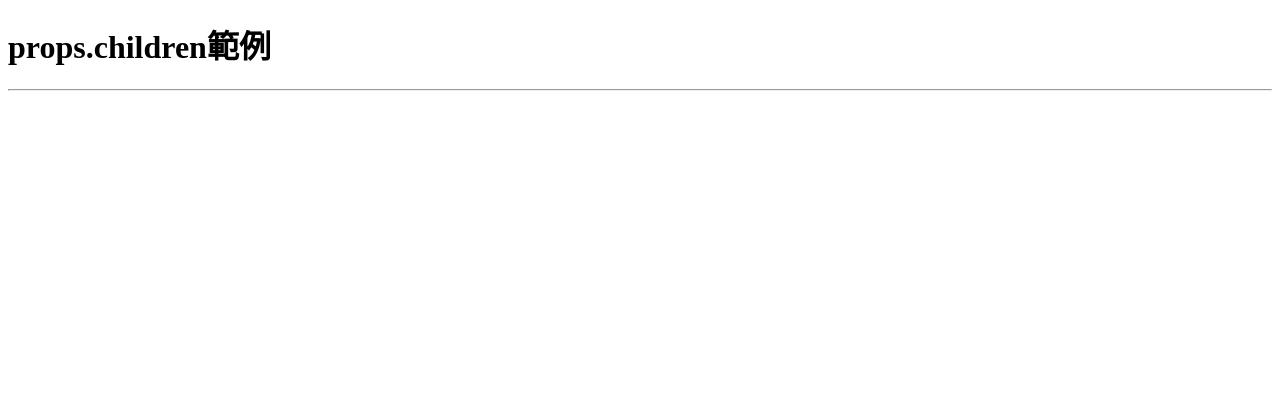
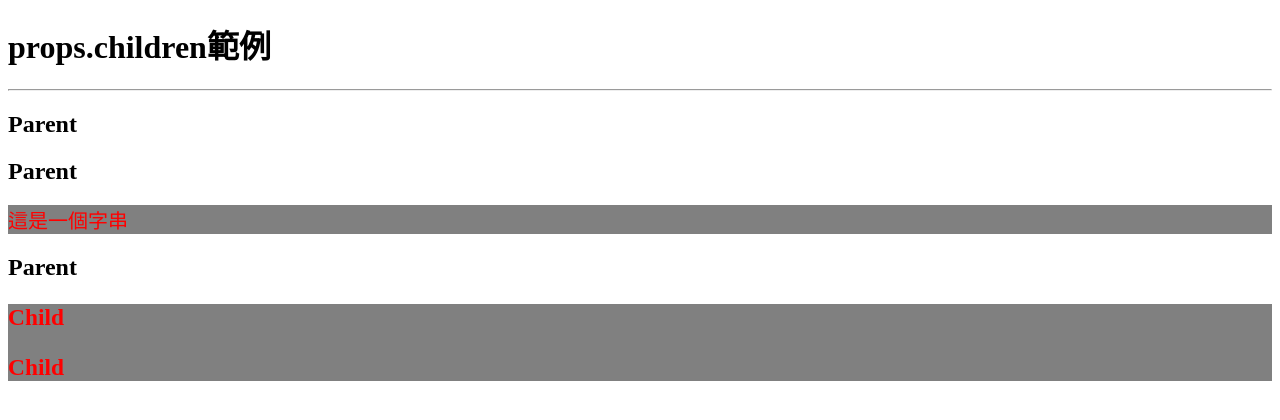
Before and after one commit to eyesofkids/react-mli-com, a Next.js app in the folder course/: page /ch-05-props/children in a window 1280 px wide. Shown: the top 420 px of the page. Built offline with nearby package versions, Linux system fonts and the light colour scheme.

Commit message:
props.children範例-完成

```diff
--- a/course/app/ch-05-props/children/_components/child.js
+++ b/course/app/ch-05-props/children/_components/child.js
@@ -1,7 +1,7 @@
 'use client'
 
 
-export default function Child(props) {
+export default function Child() {
   return (
     <>
       <h3>Child</h3>
--- a/course/app/ch-05-props/children/_components/parent.js
+++ b/course/app/ch-05-props/children/_components/parent.js
@@ -1,10 +1,12 @@
 'use client'
 
-
-export default function Parent(props) {
+export default function Parent({ children }) {
   return (
     <>
       <h2>Parent</h2>
+      <div style={{ color: 'red', backgroundColor: 'gray', fontSize: 20 }}>
+        {children}
+      </div>
     </>
   )
 }
--- a/course/app/ch-05-props/children/page.js
+++ b/course/app/ch-05-props/children/page.js
@@ -1,10 +1,23 @@
 'use client'
+
+import Parent from './_components/parent'
+import Child from './_components/child'
 
 export default function ChildrenPage() {
   return (
     <>
       <h1>props.children範例</h1>
       <hr />
+      {/* 包裹在Parent元件標記中的資料，相當於props.children */}
+      {/* 1. 其中什麼都沒有 */}
+      <Parent></Parent>
+      {/* 2. 其中有一個字串 */}
+      <Parent>這是一個字串</Parent>
+      {/* 3. 其中有元件 */}
+      <Parent>
+        <Child />
+        <Child />
+      </Parent>
     </>
   )
 }
```
